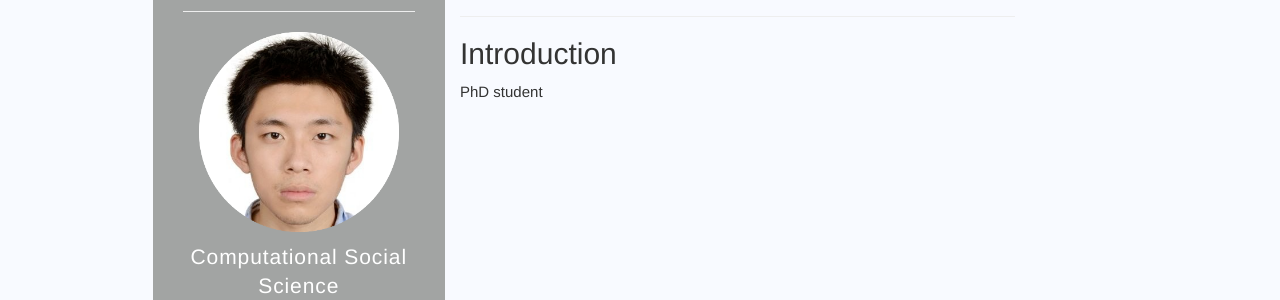
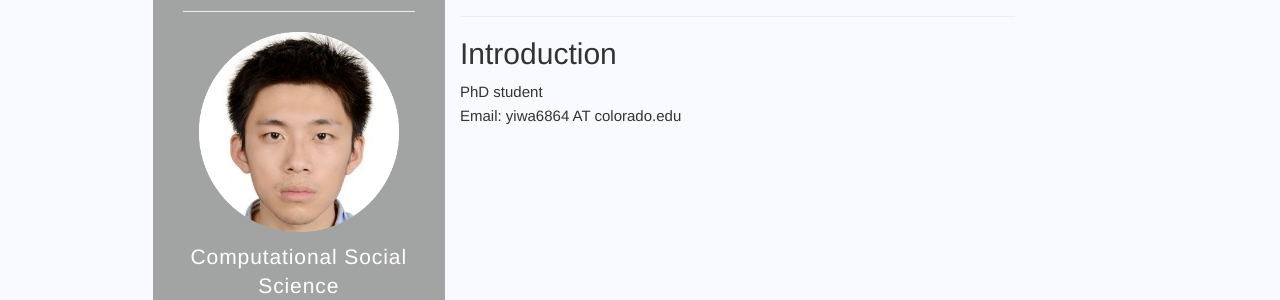
Before and after one commit to cu-computer-systems/cu-computer-systems.github.io, a Jekyll site: the page built from collections/_students/yichen_wang.md, in a window 1280 px wide. Shown: the part 234-534 px from the top of the page. Built offline with Jekyll 4.4.1, drawn with Linux system fonts in a browser that asks for light colours; nearby versions of some CDN libraries.

Commit message:
update yichen_wang.md

```diff
--- a/collections/_students/yichen_wang.md
+++ b/collections/_students/yichen_wang.md
@@ -3,10 +3,11 @@ layout: student_page
 name: Yichen Wang
 image_url: /assets/img/students/yichen.png
 area: Computational Social Science
-targeturl: https://www.linkedin.com/in/yichen-wang-b58228132/
+targeturl:
 output: true
 ---
 
 ## Introduction
 
 PhD student
+Email: yiwa6864 AT colorado.edu
```
